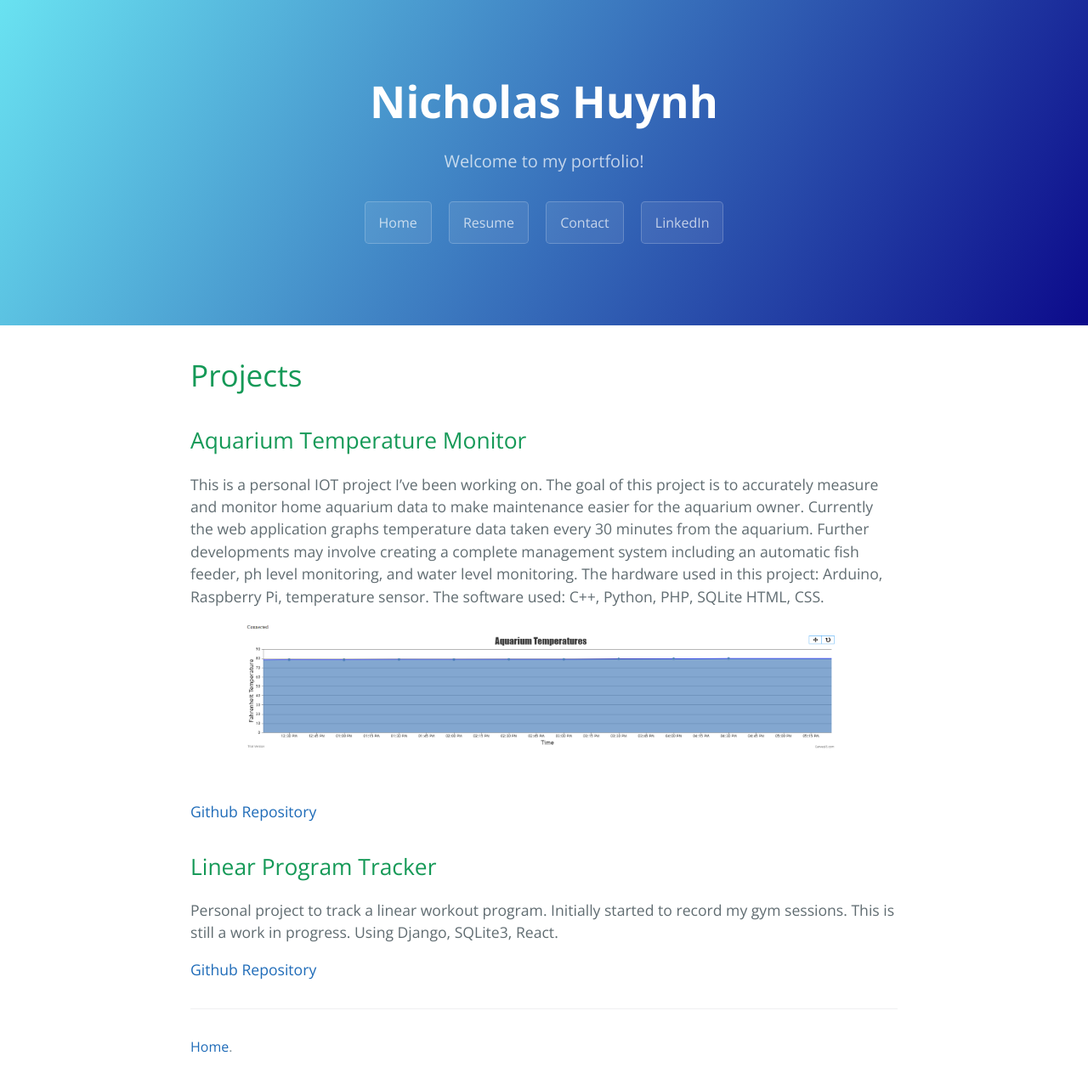
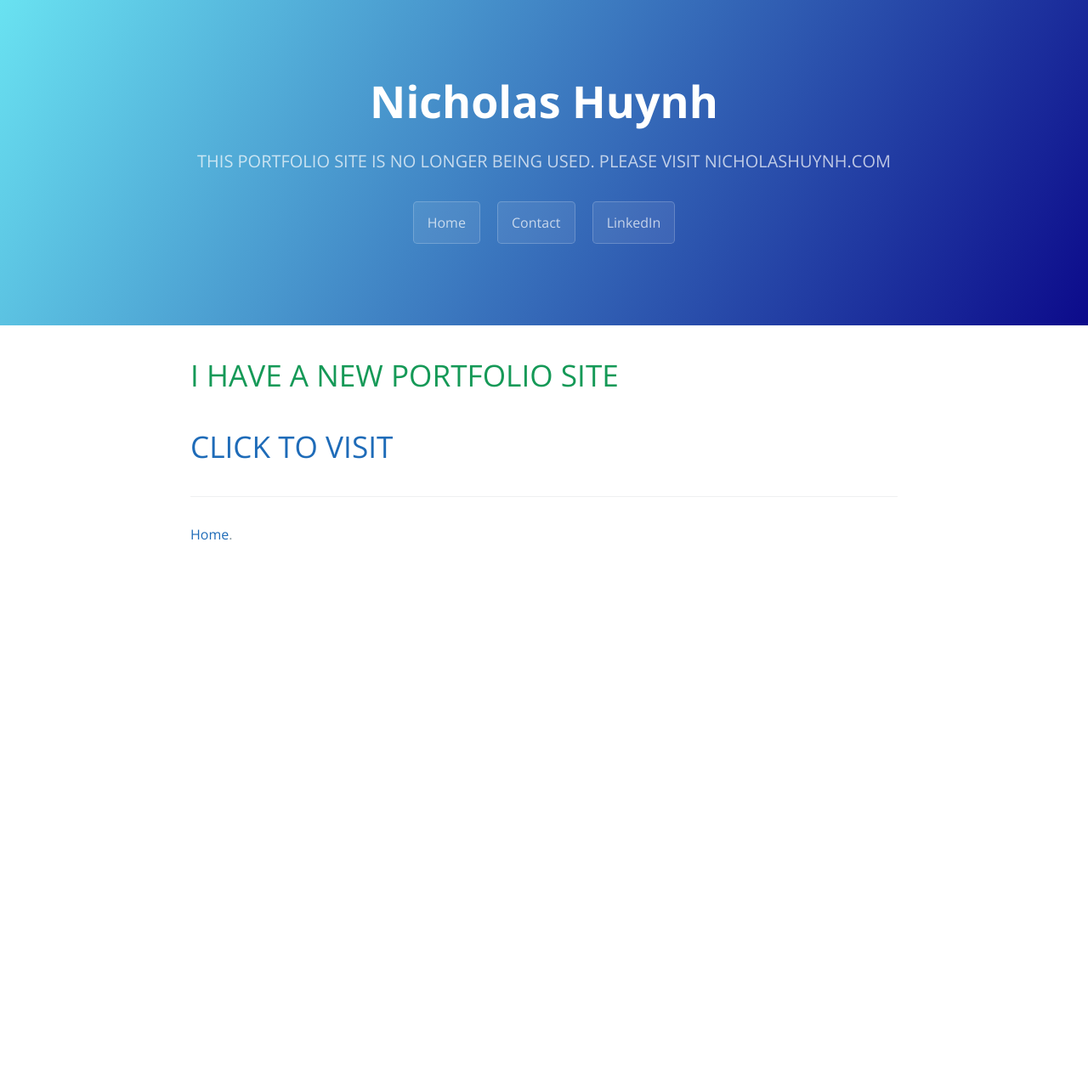
Before and after one commit to nhuynh11/nhuynh11.github.io, a Jekyll site: the page built from index.md, in a window 1280 px wide. Shown: the whole page at 85% size. Built offline with Jekyll 4.4.1, drawn with Linux system fonts in a browser that asks for light colours; after the commit the page ends 900 px from its top, so only the background shows below that.

Commit message:
new site notice

```diff
--- a/_config.yml
+++ b/_config.yml
@@ -4,7 +4,7 @@ show_downloads: true
 google_analytics:
 theme: jekyll-theme-cayman
 title: Nicholas Huynh
-description: Welcome to my portfolio!
+description: THIS PORTFOLIO SITE IS NO LONGER BEING USED. PLEASE VISIT NICHOLASHUYNH.COM
 
 links:
   linkedin: https://www.linkedin.com/in/nicholas-huynh111/
@@ -12,3 +12,4 @@ links:
   github:
     aquarium: https://github.com/nhuynh11/AquariumManager
     workout: https://github.com/nhuynh11/LinearProgramTracker
+  portfolio: https://www.nicholashuynh.com/
--- a/_layouts/default.html
+++ b/_layouts/default.html
@@ -32,7 +32,7 @@
       {% endif %}
       {% if site.show_downloads %}
         <a href="index.html" class="btn">Home</a>
-        <a href="{{site.links.resume}}" target="_blank" rel="noopener noreferrer" class="btn">Resume</a>
+        <!-- <a href="{{site.links.resume}}" target="_blank" rel="noopener noreferrer" class="btn">Resume</a> -->
         <a href="contact.html" class="btn">Contact</a>
         <a href="{{site.links.linkedin}}" target="_blank" rel="noopener noreferrer" class="btn">LinkedIn</a>
       {% endif %}
--- a/index.md
+++ b/index.md
@@ -3,7 +3,7 @@ layout: default
 title: Nicholas Huynh
 ---
 
-# Projects
+<!-- # Projects
 
 ## Aquarium Temperature Monitor
 This is a personal IOT project I've been working on. The goal of this project is to accurately measure and monitor home aquarium data to make maintenance easier for the aquarium owner. Currently the web application graphs temperature data taken every 30 minutes from the aquarium. Further developments may involve creating a complete management system including an automatic fish feeder, ph level monitoring, and water level monitoring. The hardware used in this project: Arduino, Raspberry Pi, temperature sensor. The software used: C++, Python, PHP, SQLite HTML, CSS.
@@ -15,4 +15,8 @@ This is a personal IOT project I've been working on. The goal of this project is
 ## Linear Program Tracker
 Personal project to track a linear workout program. Initially started to record my gym sessions.  This is still a work in progress.  Using Django, SQLite3, React.
 
-<a href="{{site.links.github.workout}}" target="_blank" rel="noopener noreferrer">Github Repository</a>
+<a href="{{site.links.github.workout}}" target="_blank" rel="noopener noreferrer">Github Repository</a> -->
+
+# I HAVE A NEW PORTFOLIO SITE
+
+<h1><a href="{{site.links.portfolio}}" target="_blank" rel="noopener noreferrer">CLICK TO VISIT</a></h1>
```
